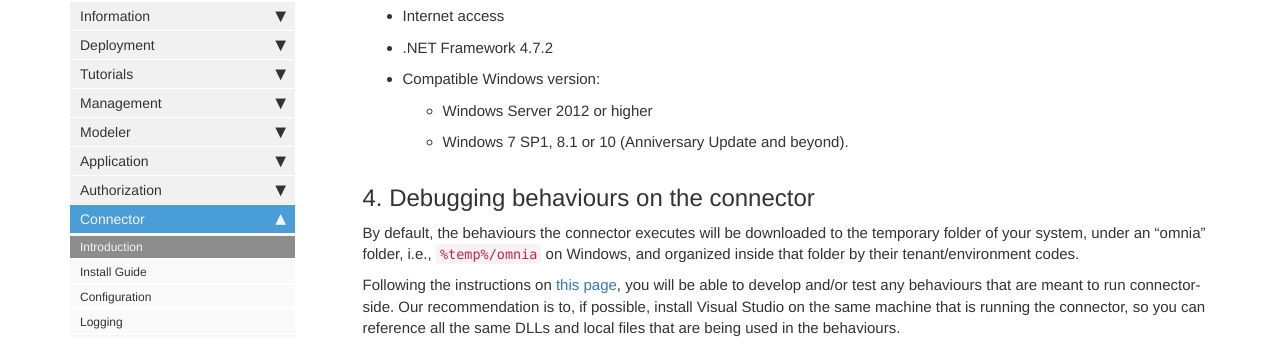
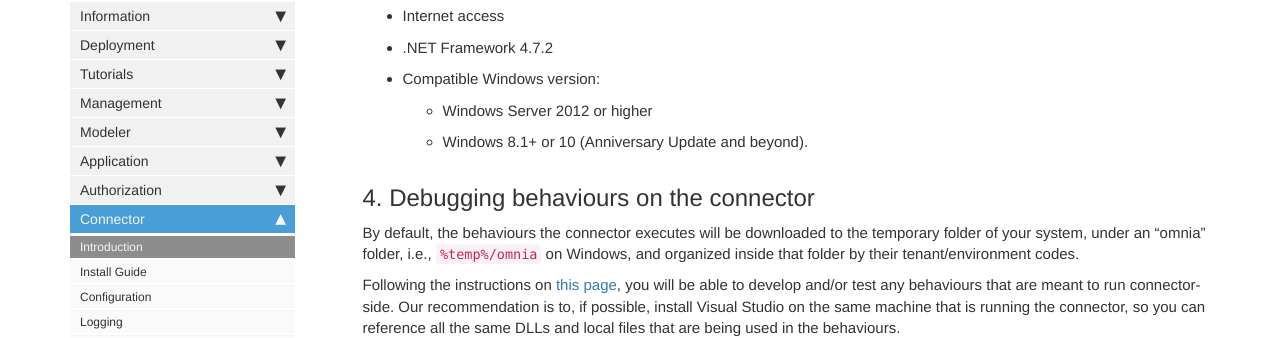
Before and after one commit to daniel8lopes/omnia3, a Jekyll site: the page built from docs/pages/omnia3/Connector/omnia3_connector_introduction.md, in a window 1280 px wide and 900 px high, scrolled down 1210 px. Shown: the part 127-465 px from the top of the window. Built offline with Jekyll 4.4.1, drawn with Linux system fonts in a browser that asks for light colours; nearby versions of some CDN libraries; comment, search, counter and statistics services are not loaded.

Commit message:
Update omnia3_connector_introduction.md

```diff
--- a/docs/pages/omnia3/Connector/omnia3_connector_introduction.md
+++ b/docs/pages/omnia3/Connector/omnia3_connector_introduction.md
@@ -25,7 +25,7 @@ The manager will launch a new server process when configurable maximal number of
 * .NET Framework 4.7.2
 * Compatible Windows version:
     - Windows Server 2012 or higher
-    - Windows 7 SP1, 8.1 or 10 (Anniversary Update and beyond).
+    - Windows 8.1+ or 10 (Anniversary Update and beyond).
 
 ## 4. Debugging behaviours on the connector
 By default, the behaviours the connector executes will be downloaded to the temporary folder of your system, under an "omnia" folder, i.e., `%temp%/omnia` on Windows, and organized inside that folder by their tenant/environment codes.
```
